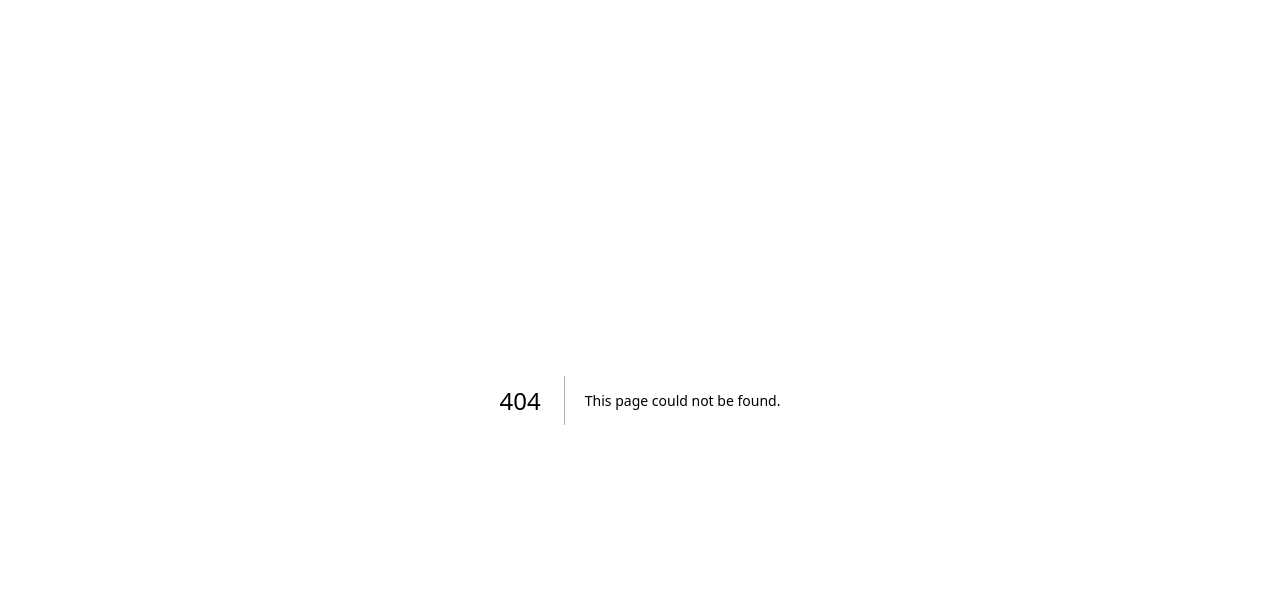
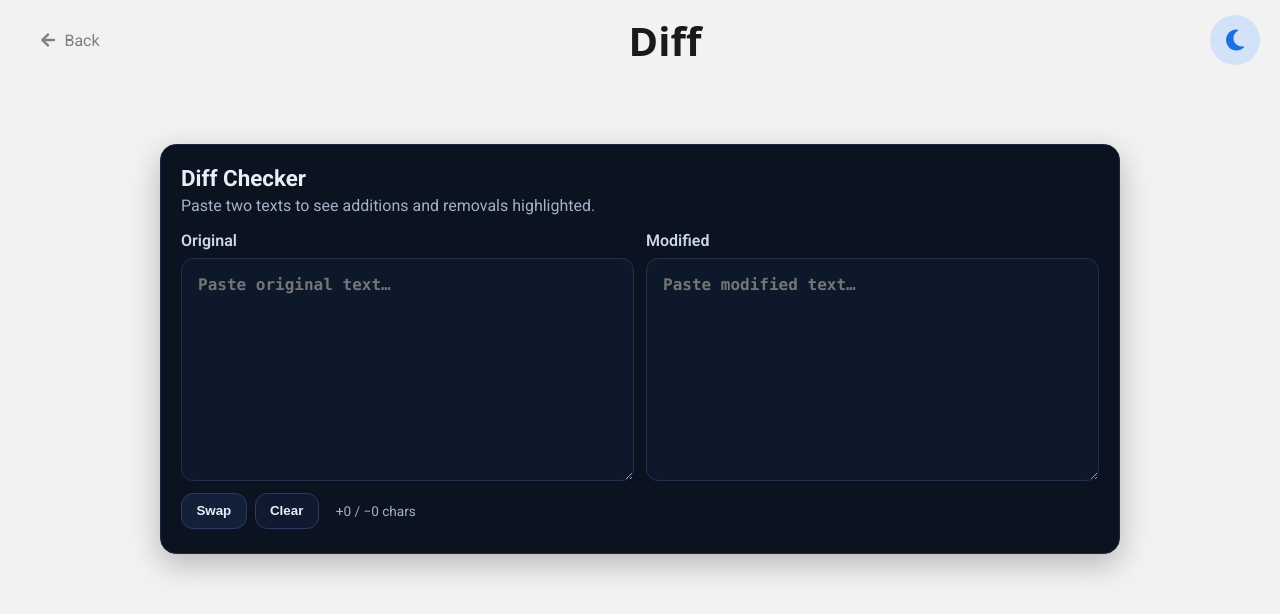
Before and after one commit to PsydoV2/ToolHub, a Next.js app: page /diffChecker in a window 1280 px wide. Before the commit this address had no page. Shown: the top 614 px of the page. Built offline with nearby package versions, Linux system fonts and the light colour scheme; a web font is replaced by a local one.

Commit message:
`Added new ToolItem component for Diff Checker and updated global styles for layout and design`

```diff
--- /dev/null
+++ b/src/pages/diffChecker.tsx
@@ -0,0 +1,170 @@
+import { useMemo, useState } from "react";
+import Navbar from "@/components/Navbar";
+import Head from "next/head";
+
+type Op = { type: "equal" | "add" | "remove"; text: string };
+
+function tokenize(input: string): string[] {
+  // Wörter, Whitespaces und Satzzeichen getrennt
+  return input.match(/\w+|\s+|[^\s\w]/g) ?? [];
+}
+
+function diffTokens(a: string, b: string): Op[] {
+  const A = tokenize(a);
+  const B = tokenize(b);
+  const m = A.length,
+    n = B.length;
+
+  // LCS-DP
+  const dp: number[][] = Array.from({ length: m + 1 }, () =>
+    Array(n + 1).fill(0)
+  );
+  for (let i = 1; i <= m; i++) {
+    for (let j = 1; j <= n; j++) {
+      dp[i][j] =
+        A[i - 1] === B[j - 1]
+          ? dp[i - 1][j - 1] + 1
+          : Math.max(dp[i - 1][j], dp[i][j - 1]);
+    }
+  }
+
+  // Traceback
+  const ops: Op[] = [];
+  let i = m,
+    j = n;
+  while (i > 0 && j > 0) {
+    if (A[i - 1] === B[j - 1]) {
+      ops.push({ type: "equal", text: A[i - 1] });
+      i--;
+      j--;
+    } else if (dp[i - 1][j] >= dp[i][j - 1]) {
+      ops.push({ type: "remove", text: A[i - 1] });
+      i--;
+    } else {
+      ops.push({ type: "add", text: B[j - 1] });
+      j--;
+    }
+  }
+  while (i-- > 0) ops.push({ type: "remove", text: A[i + 1] });
+  while (j-- > 0) ops.push({ type: "add", text: B[j + 1] });
+
+  ops.reverse();
+
+  // gleichartige Nachbarn zusammenfassen
+  const merged: Op[] = [];
+  for (const o of ops) {
+    const last = merged[merged.length - 1];
+    if (last && last.type === o.type) last.text += o.text;
+    else merged.push({ ...o });
+  }
+  return merged;
+}
+
+export default function DiffChecker() {
+  const [oldText, setOldText] = useState("");
+  const [newText, setNewText] = useState("");
+
+  const ops = useMemo(() => diffTokens(oldText, newText), [oldText, newText]);
+
+  const adds = useMemo(
+    () =>
+      ops
+        .filter((o) => o.type === "add")
+        .reduce((n, o) => n + o.text.length, 0),
+    [ops]
+  );
+  const removes = useMemo(
+    () =>
+      ops
+        .filter((o) => o.type === "remove")
+        .reduce((n, o) => n + o.text.length, 0),
+    [ops]
+  );
+
+  function swap() {
+    setOldText(newText);
+    setNewText(oldText);
+  }
+  function clearBoth() {
+    setOldText("");
+    setNewText("");
+  }
+
+  return (
+    <>
+      <Head>
+        <title>ToolHub Diff</title>
+        <meta
+          name="description"
+          content="Compare two texts and highlight differences (adds/removes) live."
+        />
+      </Head>
+      <main>
+        <Navbar isSubPage title="Diff" />
+
+        <section className="wrap">
+          <div className="card">
+            <header className="cardHeader">
+              <h1>Diff Checker</h1>
+              <p className="muted">
+                Paste two texts to see additions and removals highlighted.
+              </p>
+            </header>
+
+            <div className="inputs">
+              <label className="col">
+                <span className="lbl">Original</span>
+                <textarea
+                  rows={8}
+                  value={oldText}
+                  onChange={(e) => setOldText(e.target.value)}
+                  placeholder="Paste original text…"
+                />
+              </label>
+
+              <label className="col">
+                <span className="lbl">Modified</span>
+                <textarea
+                  rows={8}
+                  value={newText}
+                  onChange={(e) => setNewText(e.target.value)}
+                  placeholder="Paste modified text…"
+                />
+              </label>
+            </div>
+
+            <div className="actions">
+              <button className="btn" onClick={swap}>
+                Swap
+              </button>
+              <button className="btn secondary" onClick={clearBoth}>
+                Clear
+              </button>
+              <div className="spacer" />
+              <span className="muted small">
+                +{adds} / −{removes} chars
+              </span>
+            </div>
+
+            <div className="diff">
+              {ops.map((op, i) => {
+                if (op.type === "equal") return <span key={i}>{op.text}</span>;
+                if (op.type === "add")
+                  return (
+                    <mark key={i} className="add">
+                      {op.text}
+                    </mark>
+                  );
+                return (
+                  <span key={i} className="del">
+                    {op.text}
+                  </span>
+                );
+              })}
+            </div>
+          </div>
+        </section>
+      </main>
+    </>
+  );
+}
--- a/src/styles/globals.css
+++ b/src/styles/globals.css
@@ -631,3 +631,111 @@ nav button:hover {
   gap: 0.5rem;
   font-size: 1.2rem;
 }
+
+/* ----------------------------------------- */
+
+.wrap {
+  display: grid;
+  place-items: start center;
+  padding: 2rem 1rem 4rem;
+}
+.card {
+  width: 100%;
+  max-width: 960px;
+  background: #0b1220;
+  border: 1px solid #1b2742;
+  border-radius: 16px;
+  padding: 1.25rem;
+  color: #e7eff6;
+  box-shadow: 0 10px 30px rgba(0, 0, 0, 0.25);
+}
+.cardHeader h1 {
+  margin: 0 0 0.25rem;
+  font-size: 1.4rem;
+  line-height: 1.2;
+}
+.muted {
+  color: #a4b1c9;
+  margin: 0;
+}
+.small {
+  font-size: 0.85rem;
+}
+
+.inputs {
+  display: grid;
+  gap: 0.75rem;
+  margin-top: 1rem;
+  grid-template-columns: 1fr 1fr;
+}
+.col {
+  display: grid;
+  gap: 0.5rem;
+}
+.lbl {
+  font-weight: 600;
+  color: #cbd6e6;
+}
+textarea {
+  width: 100%;
+  border-radius: 12px;
+  border: 1px solid #24304c;
+  background: #0e182b;
+  color: #e7eff6;
+  padding: 0.9rem 1rem;
+  font: 600 1rem/1.5 ui-monospace, SFMono-Regular, Menlo, Consolas, monospace;
+  resize: vertical;
+  min-height: 180px;
+}
+
+.actions {
+  display: grid;
+  grid-auto-flow: column;
+  align-items: center;
+  gap: 0.5rem;
+  justify-content: start;
+  margin: 0.75rem 0 0.25rem;
+}
+.spacer {
+  width: 1px;
+  flex: 1 1 auto;
+}
+.btn {
+  padding: 0.6rem 0.9rem;
+  border-radius: 12px;
+  border: 1px solid #2b3b61;
+  background: #13203a;
+  color: #e7eff6;
+  font-weight: 600;
+  cursor: pointer;
+}
+.btn:hover {
+  background: #172647;
+}
+.btn.secondary {
+  background: #0f1a31;
+}
+
+.diff {
+  white-space: pre-wrap;
+  word-break: break-word;
+  margin-top: 0.25rem;
+  line-height: 1.6;
+}
+.add {
+  background: rgba(46, 160, 67, 0.28);
+  padding: 0 0.06em;
+  border-radius: 0.2em;
+}
+.del {
+  background: rgba(248, 81, 73, 0.22);
+  text-decoration: line-through;
+  padding: 0 0.06em;
+  border-radius: 0.2em;
+}
+
+@media (max-width: 720px) {
+  .inputs {
+    grid-template-columns: 1fr;
+  }
+}
```
Also changed, not shown: src/pages/index.tsx (+7 -0 lines).
